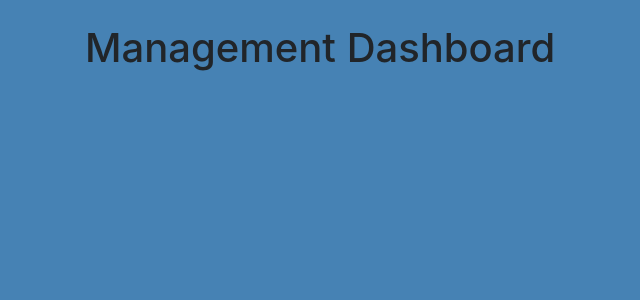
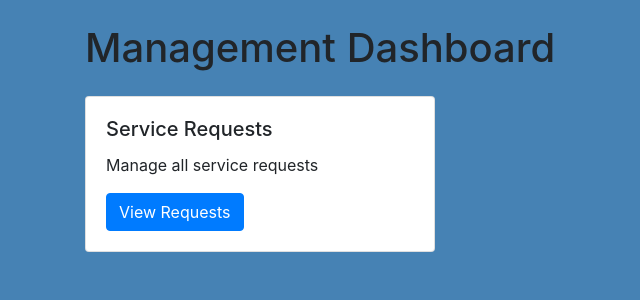
Before and after one commit to seanfreaney/FFS, a Django app: page /management/ in a window 1280 px wide. Shown: the part 70-370 px from the top of the page, without its empty margins (0-640 px from the left). Run offline with Django 5.2, Linux system fonts and the light colour scheme; a user stored in the database is signed in; some libraries are stand-ins or nearby versions.

Commit message:
update management dashboard template

```diff
--- a/management/templates/management/management_dashboard.html
+++ b/management/templates/management/management_dashboard.html
@@ -4,5 +4,15 @@
 {% block content %}
     <div class="container">
         <h1 class="mt-4">Management Dashboard</h1>
+        <div class="row mt-4">
+            <div class="col-md-4">
+                <div class="card">
+                    <div class="card-body">
+                        <h5 class="card-title">Service Requests</h5>
+                        <p class="card-text">Manage all service requests</p>
+                        <a href="#" class="btn btn-primary">View Requests</a>
+                    </div>
+                </div>
+            </div>
     </div>
 {% endblock %}
```
